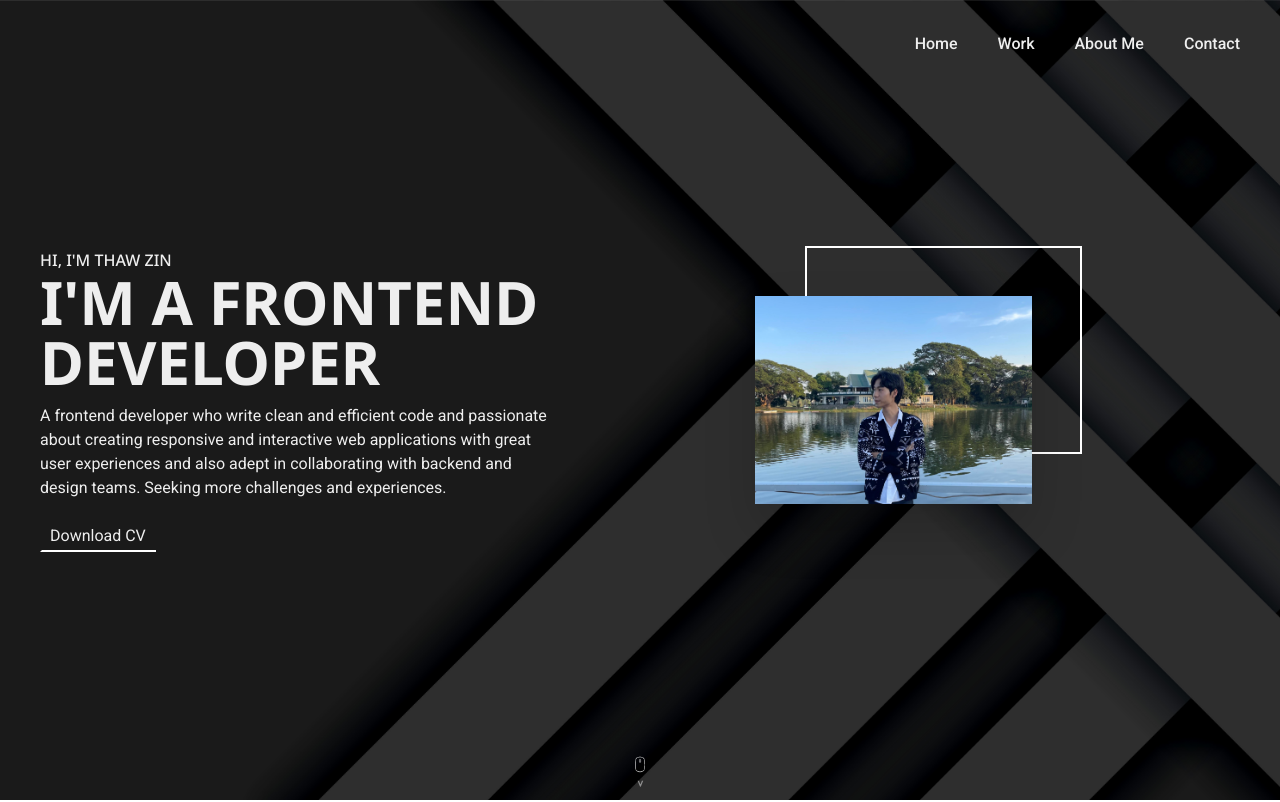
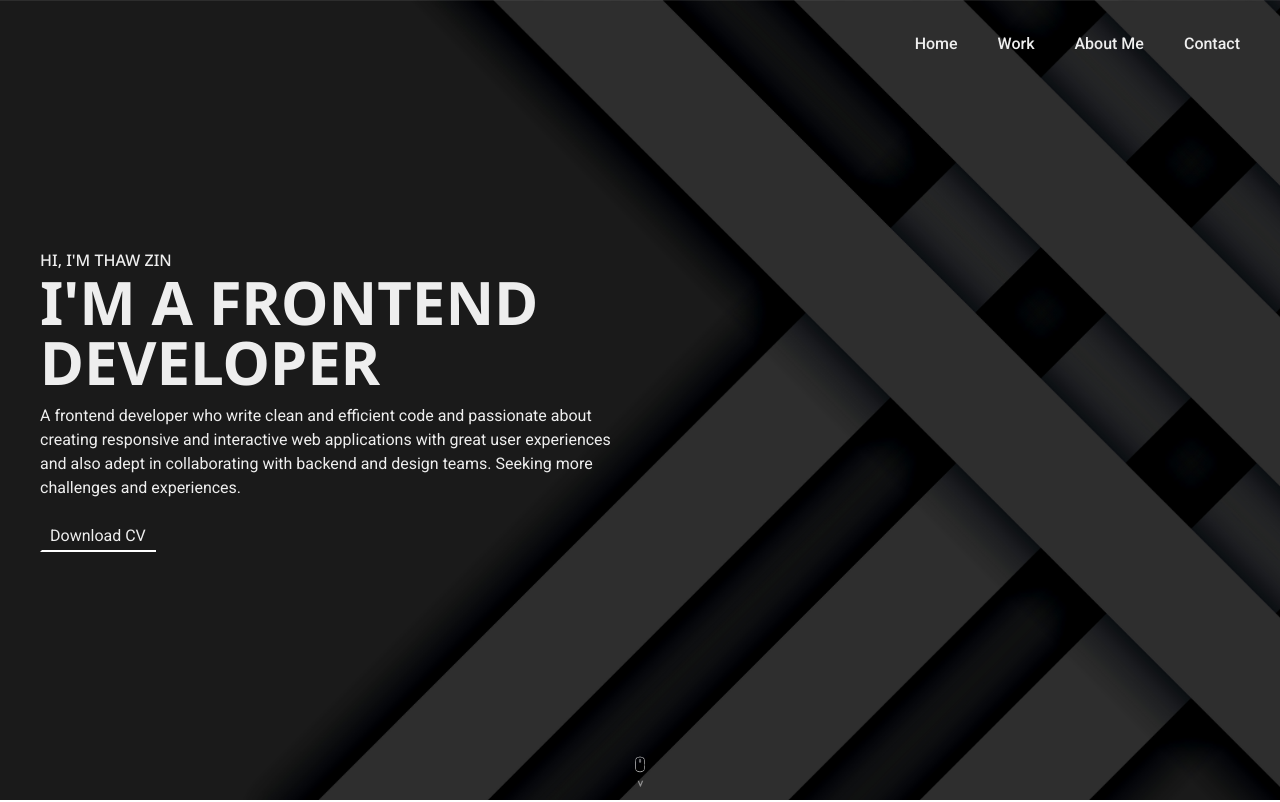
Before and after one commit to thawzzin/Portfolio, a React (Create React App) app: page / in a window 1280 px wide. Shown: the top 802 px of the page. Built offline with nearby package versions, Linux system fonts and the light colour scheme.

Commit message:
feat: remove profile picture

```diff
--- a/src/Components/Home/Home.jsx
+++ b/src/Components/Home/Home.jsx
@@ -6,8 +6,8 @@ const Home = () => {
   return (
     <div id="home" className="hero h-screen md:px-10 px-5 relative">
       <Header />
-      <main className="h-full flex flex-col-reverse md:flex-row items-center justify-center gap-y-5">
-        <article data-aos="fade-right">
+      <main className="h-full flex md:flex-row items-center gap-y-5">
+        <article data-aos="fade-right" className="md:w-1/2">
           <h5 className="uppercase font-medium ">Hi, I'm Thaw Zin</h5>
           <h1 className="uppercase font-bold text-5xl md:text-6xl mb-3 waviy">
             {/* I'm a frontend developer */}
@@ -54,7 +54,7 @@ const Home = () => {
           </a>
         </article>
 
-        <div>
+        {/* <div>
           <div className="profile relative w-[60%] md:w-[40%] z-10 mx-auto">
             <img
               src={require("../../assets/images/profile.jpg")}
@@ -62,7 +62,7 @@ const Home = () => {
               className=" drop-shadow-2xl block z-10 relative"
             />
           </div>
-        </div>
+        </div> */}
       </main>
       <div className="scroll">
         <img
```
